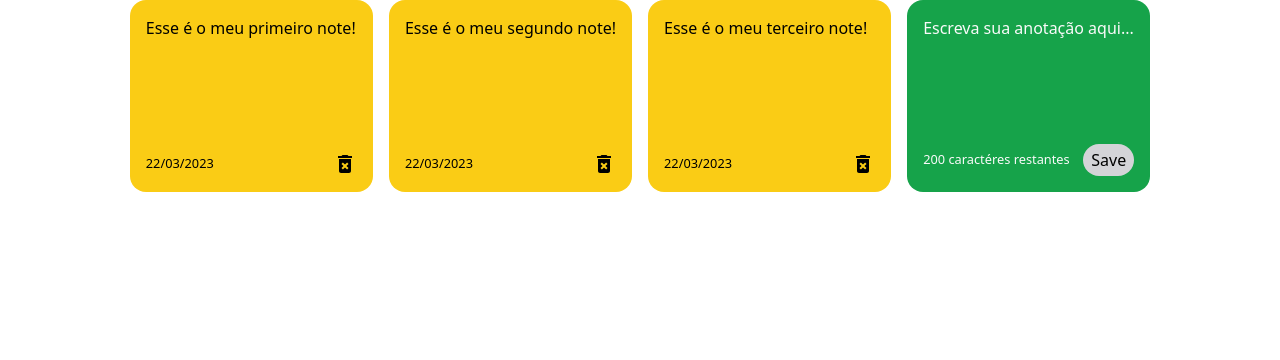
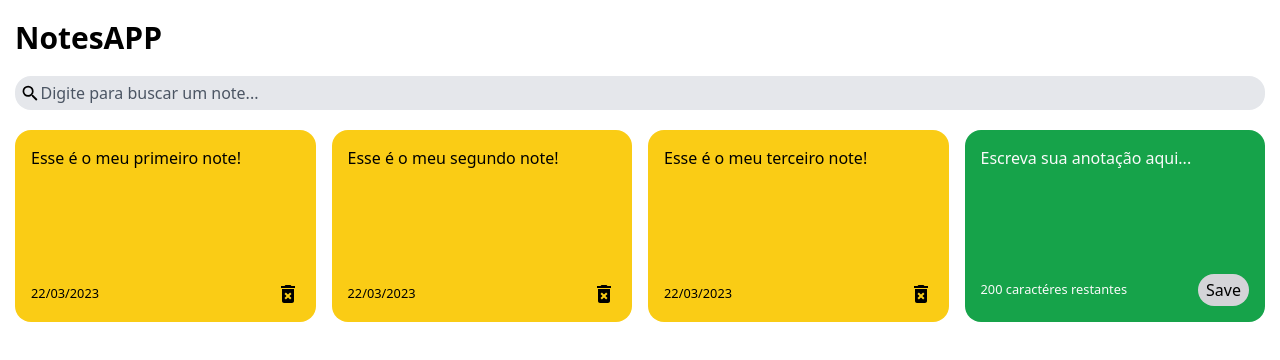
Before and after one commit to brunogbritto/note-app-project, a React (Create React App) app: page / in a window 1280 px wide. Shown: the top 360 px of the page. Built offline with nearby package versions, Linux system fonts and the light colour scheme.

Commit message:
novos componentes adicionados

```diff
--- a/src/App.tsx
+++ b/src/App.tsx
@@ -1,6 +1,8 @@
 import { NotesList } from "./components/NotesList";
 import { nanoid } from "nanoid";
 import { useState } from "react";
+import Search from "./components/Search";
+import Header from "./components/Header";
 
 const App = () => {
   const [notes, setNotes] = useState([
@@ -38,7 +40,9 @@ const App = () => {
     setNotes(newNotes);
   };
   return (
-    <div className="flex justify-center">
+    <div className="mr-auto ml-auto pr-[15px] pl-[15px]">
+      <Header />
+      <Search />
       <NotesList
         notes={notes}
         handleAddNote={AddNote}
--- /dev/null
+++ b/src/components/Header.tsx
@@ -0,0 +1,11 @@
+import React from "react";
+
+const Header = () => {
+  return (
+    <div>
+      <h1 className="font-bold text-3xl mt-5">NotesAPP</h1>
+    </div>
+  );
+};
+
+export default Header;
--- a/src/components/NotesList.tsx
+++ b/src/components/NotesList.tsx
@@ -9,7 +9,7 @@ interface Props {
 
 const NotesList = ({ notes, handleAddNote, handleDeleteNote }: Props) => {
   return (
-    <div className="grid gap-4 grid-cols-4 sm:grid-cols-1 md:grid-cols-2 lg:grid-cols-4">
+    <div className="grid gap-4 grid-cols-1 md:grid-cols-4">
       {notes.map((note) => (
         <Note
           key={note.id}
--- /dev/null
+++ b/src/components/Search.tsx
@@ -0,0 +1,17 @@
+import React from "react";
+import { MdSearch } from "react-icons/md";
+
+const Search = () => {
+  return (
+    <div className="flex items-center bg-gray-200 rounded-2xl p-[5px] mt-5 mb-5">
+      <MdSearch size={"1.3em"} />
+      <input
+        className="border-none bg-gray-200 placeholder-gray-600 w-full hover:outline-none"
+        type="text"
+        placeholder="Digite para buscar um note..."
+      ></input>
+    </div>
+  );
+};
+
+export default Search;
```
